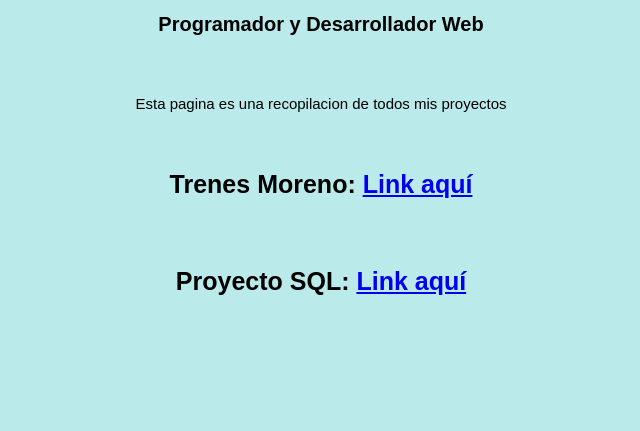
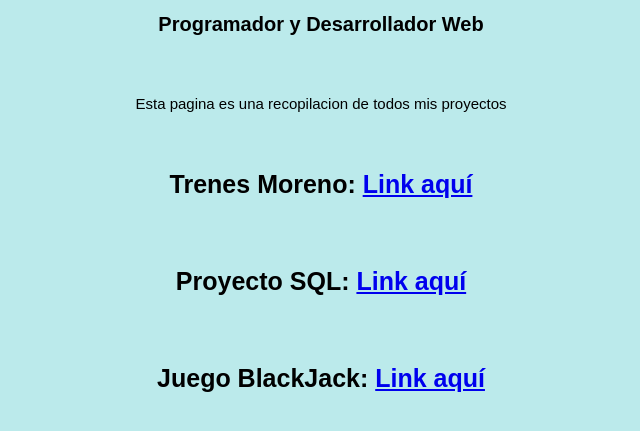
Before and after one commit to guillermooom/guillermooom.github.io, a plain HTML site: page index.html in a window 1280 px wide. Shown: the part 179-610 px from the top of the page, without its empty margins (319-959 px from the left). Drawn offline with Linux system fonts and the light colour scheme.

Commit message:
Update index.html

```diff
--- a/index.html
+++ b/index.html
@@ -15,8 +15,10 @@
 		<br>
 		<p>Esta pagina es una recopilacion de todos mis proyectos</p>
 		<br>
-		<h3>Trenes Moreno: <a href="https://guillermooom.github.io/trenesmoreno/">Link aquí</a></h3>
+		<h3>Trenes Moreno: <a href="https://guillermooom.github.io/trenesmoreno">Link aquí</a></h3>
 		<br>
-		<h3>Proyecto SQL: <a href="https://guillermooom.github.io/sql/">Link aquí</a></h3>
+		<h3>Proyecto SQL: <a href="https://guillermooom.github.io/sql">Link aquí</a></h3>
+		<br>
+		<h3>Juego BlackJack: <a href="https://guillermooom.github.io/blackjack">Link aquí</a></h3>
     </body>
 </html>
```
